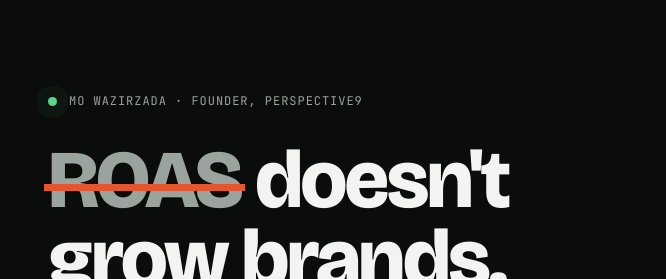
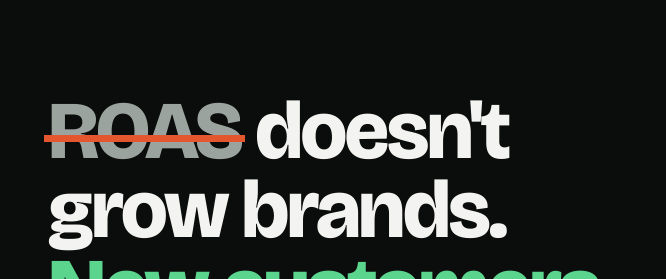
Before and after one commit to dallaswebagency/perspective9, a plain HTML site: page index.html in a window 1280 px wide. Shown: the part 56-335 px from the top of the page, 0-666 px from the left. Drawn offline with nearby package versions, Linux system fonts and the light colour scheme; grey boxes are pictures that could not be loaded.

Commit message:
Remove name tag line above hero headline
Co-Authored-By: Claude Opus 5.5 <noreply@anthropic.com>
Claude-Session: https://claude.ai/code/session_017Li8CFmBSvxzSKujnsGyzo

```diff
--- a/index.html
+++ b/index.html
@@ -404,7 +404,6 @@ footer{background:var(--ink);color:var(--paper);padding:60px 0 34px}
 <section class="hero">
   <div class="wrap hero-grid">
     <div class="hero-copy">
-      <div class="hero-tag mono"><span class="dot"></span>Mo Wazirzada · Founder, Perspective9</div>
       <h1>
         <span class="line"><span class="strike">ROAS</span> doesn't</span>
         <span class="line">grow brands.</span>
```
